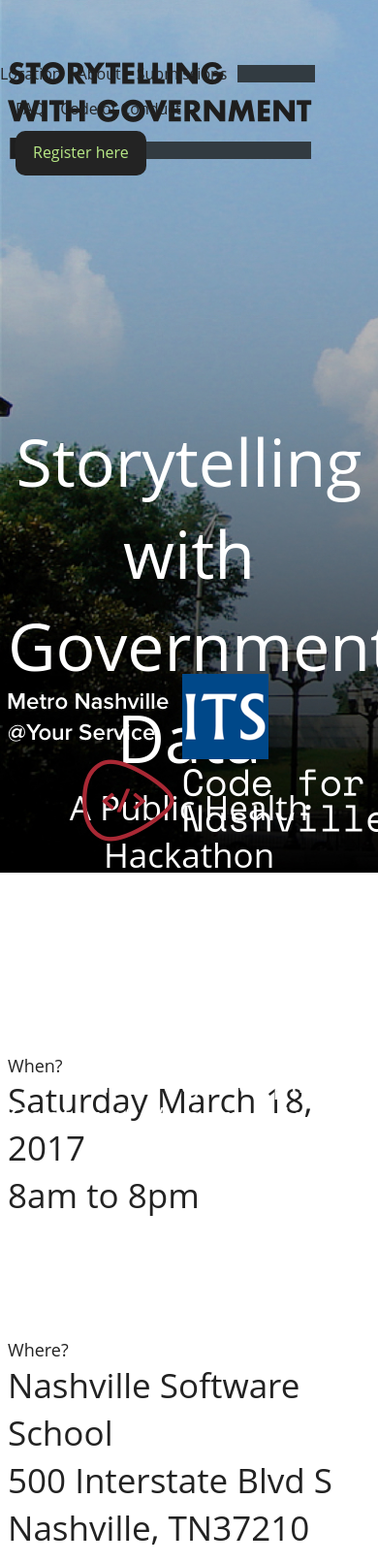
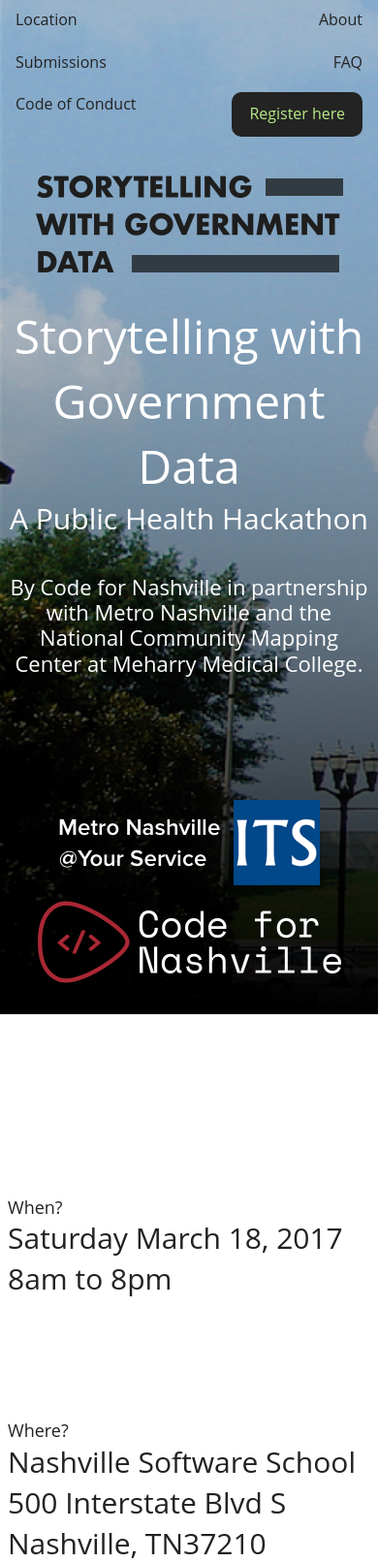
Before and after one commit to enlore/pubhealth-hackathon-2017, a Node project: template src/pages/index.pug in a window 390 px wide; the page is wider, and only the part inside the window is pictured. Shown: the top 1612 px of that part at 97% size. Run offline with Node 20 templates, Linux system fonts and the light colour scheme; the template is opened without the code that fills it, so the values that code supplies are empty.

Commit message:
More mobile friendly

```diff
--- a/public/css/main.css
+++ b/public/css/main.css
@@ -7,13 +7,21 @@
   margin: 0; }
 
 h1 {
-  font-size: 68px; }
+  font-size: 48px; }
 
 h2 {
-  font-size: 35px; }
+  font-size: 30px; }
 
 h3 {
-  font-size: 30px; }
+  font-size: 24px; }
+
+@media (min-width: 768px) {
+  h1 {
+    font-size: 68px; }
+  h2 {
+    font-size: 36px; }
+  h3 {
+    font-size: 30px; } }
 
 p, span, li {
   font-size: 18px;
@@ -37,7 +45,12 @@
   margin-bottom: 1em; }
 
 th, td {
-  font-size: 30px; }
+  font-size: 18px;
+  line-height: 1.2; }
+
+@media (min-width: 768px) {
+  th, td {
+    font-size: 30px; } }
 
 .tableish .row {
   margin-top: 96px;
@@ -47,41 +60,88 @@
   background-image: url("/img/tn-state-capitol-building.jpg");
   background-repeat: no-repeat;
   background-size: cover;
-  height: 900px;
-  position: relative; }
-  header nav {
+  position: relative;
+  padding-top: 0;
+  padding-bottom: 32px; }
+  @media (min-width: 768px) {
+    header {
+      padding-top: 64px;
+      padding-bottom: 64px;
+      min-height: 900px; } }
+  header .headline {
+    color: #fff;
+    margin-top: 32px; }
+    @media (min-width: 768px) {
+      header .headline {
+        margin-top: 256px; } }
+  header .intro {
+    font-size: 22px; }
+    @media (min-width: 768px) {
+      header .intro {
+        font-size: 30px; } }
+  @media (min-width: 768px) {
+    header .logos {
+      position: absolute;
+      bottom: 32px;
+      max-width: 1200px;
+      width: 100%;
+      overflow: hidden; } }
+  header .logo-metro {
+    display: block;
+    margin: 0 auto; }
+    @media (min-width: 768px) {
+      header .logo-metro {
+        margin: none;
+        float: left; } }
+  header .logo-c4n {
+    display: block;
+    margin: 0 auto;
+    margin-top: 16px; }
+    @media (min-width: 768px) {
+      header .logo-c4n {
+        margin: none;
+        float: right; } }
+
+.img-logo {
+  display: block;
+  margin: 0 auto; }
+
+nav {
+  padding-left: 16px;
+  padding-right: 16px;
+  margin-bottom: 32px;
+  overflow: hidden; }
+
+nav .nav-member {
+  display: block;
+  padding: 8px 0;
+  width: 50%;
+  float: left; }
+
+nav .nav-member:nth-child(2n) {
+  text-align: right; }
+
+@media (min-width: 768px) {
+  nav {
+    margin-bottom: 0;
+    padding-left: 0;
     position: absolute;
     right: 128px; }
-  header nav a {
+  nav a {
     display: inline-block;
     margin-left: 16px;
-    color: #232323;
-    padding-bottom: 8px;
-    border-bottom: 2px solid transparent;
-    transition: border-color 180ms ease; }
-  header nav a:hover {
-    border-color: #B8E986; }
-  header nav a:first-child {
-    margin-left: 0; }
-  header .headline {
-    margin-top: 256px;
-    color: #fff; }
-  header .intro {
-    font-size: 30px; }
-  header .logos {
-    position: absolute;
-    bottom: 32px;
-    max-width: 1200px;
-    width: 100%;
-    overflow: hidden; }
-  header .logo-metro {
-    position: absolute;
-    right: 128px;
-    bottom: 68px; }
-  header .logo-c4n {
-    position: absolute;
-    left: 128px;
-    bottom: 68px; }
+    padding-bottom: 8px; } }
+
+nav a {
+  color: #232323;
+  border-bottom: 2px solid transparent;
+  transition: border-color 180ms ease; }
+
+nav a:hover {
+  border-color: #B8E986; }
+
+nav a:first-child {
+  margin-left: 0; }
 
 a {
   transition: border-color 180ms ease, background-image 180ms ease;
@@ -101,18 +161,24 @@
   background-repeat: repeat-x;
   padding-bottom: 6px; }
 
-header, section {
+section {
   padding-top: 64px;
   padding-bottom: 64px; }
 
 footer {
   padding-bottom: 96px; }
 
-.dark {
+a.bright {
+  color: #B8E986; }
+
+a {
+  color: #232323; }
+
+section.dark {
   background-color: #232323;
   color: #fff; }
 
-.bright {
+section.bright {
   background-color: #B8E986;
   color: #232323; }
 
@@ -211,3 +277,7 @@
 
 .u-bold {
   font-weight: bold; }
+
+.u-imgResp {
+  display: block;
+  max-width: 100%; }
--- a/src/pages/index.pug
+++ b/src/pages/index.pug
@@ -11,29 +11,29 @@
 
   header
     nav.nav
-      a.nav-link(href="#location") Location
-      a.nav-link(href="#about") About
-      a.nav-link(href="#submissions") Submissions
-      a.nav-link(href="#faq") FAQ
-      a.nav-link(href="#coc") Code of Conduct
-      a.nav-button.btn.btn--bright(href="https://www.eventbrite.com/e/storytelling-with-government-data-a-public-health-hackathon-tickets-31591056701", target="_blank").
-        Register here
+      a.nav-member(href="#location") Location
+      a.nav-member(href="#about") About
+      a.nav-member(href="#submissions") Submissions
+      a.nav-member(href="#faq") FAQ
+      a.nav-member(href="#coc") Code of Conduct
+      .nav-member
+        a.btn.btn--bright(href="https://www.eventbrite.com/e/storytelling-with-government-data-a-public-health-hackathon-tickets-31591056701", target="_blank").
+          Register here
 
     .container
-      img.img-resp.img-logo(src="/img/hackathon-logo.png")
+      img.img-logo.u-imgResp(src="/img/hackathon-logo.png")
 
       .headline.u-textCenter
         h1 Storytelling with Government Data
         h2 A Public Health Hackathon
 
         p.intro.
-          By Code for Nashville in partnership with the Government of Metro
-          Nashville and National Community Mapping Center at Meharry Medical
-          College.
+          By Code for Nashville in partnership with Metro Nashville and the
+          National Community Mapping Center at Meharry Medical College.
 
       .u-cf.logos()
-        img.img-resp.u-floatLeft(src="/img/metro-its-logo.png")
-        img.img-resp.u-floatRight(src="/img/c4n-logo.png")
+        img.logo-metro.u-imgResp(src="/img/metro-its-logo.png")
+        img.logo-c4n.u-imgResp(src="/img/c4n-logo.png")
 
   section.tableish
     .container
@@ -71,7 +71,7 @@
 
       .row
         .three.columns
-          p I've never heard of Mappler.
+          p I've never heard of Mappler
 
         .nine.columns
           h2 Preliminary Workshops
@@ -153,7 +153,7 @@
           p <blurb about mappler>
 
           h3 Safe Routes to Schools
-          p http://www.immappler.com/srtsnashville/
+          p #[a.squig.bright(target="_blank", href="http://www.immappler.com/srtsnashville/") Check out the live app]
           p img of map interface
           p blurb about project
 
@@ -176,7 +176,7 @@
             designers hack it up and turn it into a powerful interactive tool or
             visualization?
 
-          p Email us at #[a(href="mailto:info@codefornashville.org?subject=Public Health Dataset") info@codefornashville.org ]
+          p Email us at #[a.squig.u-bold(href="mailto:info@codefornashville.org?subject=Public Health Dataset") info@codefornashville.org ]
 
           h2.title Submit a Project Idea
           p.
@@ -192,7 +192,7 @@
             volunteer, not for profit projects that are motivated by the desire to
             improve Metro Nashville’s ability to serve its residents.
 
-          p Email us at #[a(href="mailto:info@codefornashville.org?subject=Public Health Project") info@codefornashaville.org ]
+          p Email us at #[a.squig.u-bold(href="mailto:info@codefornashville.org?subject=Public Health Project") info@codefornashaville.org ]
 
   section#faq
     .container
@@ -245,7 +245,9 @@
   section#register-cta.bright
     .container
       h2.u-textCenter.
-        Any questions? Email #[a(href="mailto:info@codefornashville.org?subject=General Question") info@codefornashville.org ].
+        Any questions?
+
+      p.u-textCenter.lg.u-bold #[a.squig(href="mailto:info@codefornashville.org?subject=General Question") Email us. ]
 
       .button-wrap.u-textCenter(style="margin-top: 96px;")
         a.btn.btn--dark.btn--lg(style="", href="https://www.eventbrite.com/e/storytelling-with-government-data-a-public-health-hackathon-tickets-31591056701", target="_blank").
@@ -259,4 +261,6 @@
       p.lg #[a.squig(target="_blank", href="http://home.mmc.edu/") Meharry ]
       p.lg #[a.squig(target="_blank", href="http://www.nashville.gov/Information-Technology-Services.aspx") Nashville ITS ]
       p.lg #[a.squig(target="_blank", href="https://data.nashville.gov") The Nashville Open Data Portal ]
-      p.lg #[a.squig(target="_blank", href="http://www.nashville.gov/Government/Open-Data.aspx") Metro’s Nashville.gov Open Data Page]
+
+      h2.title More About All This
+      p.lg #[a.squig(target="_blank", href="http://www.nashville.gov/Government/Open-Data.aspx") About the Open Data Portal]
--- a/src/styles/_typography.scss
+++ b/src/styles/_typography.scss
@@ -8,9 +8,15 @@
   margin: 0;
 }
 
-h1 { font-size: 68px; }
-h2 { font-size: 35px; }
-h3 { font-size: 30px; }
+h1 { font-size: 48px; }
+h2 { font-size: 30px; }
+h3 { font-size: 24px; }
+
+@media (min-width: 768px) {
+  h1 { font-size: 68px; }
+  h2 { font-size: 36px; }
+  h3 { font-size: 30px; }
+}
 
 p,span,li {
     font-size: 18px;
@@ -39,5 +45,12 @@
 }
 
 th, td {
-  font-size: 30px;
+  font-size: 18px;
+  line-height: 1.2;
 }
+
+@media (min-width: 768px) {
+  th, td {
+    font-size: 30px;
+  }
+}
--- a/src/styles/main.scss
+++ b/src/styles/main.scss
@@ -4,6 +4,10 @@
 $lightGrey: #D8D8D8;
 
 $green: #B8E986;
+
+//.bright {
+  //color: $green;
+//}
 
 @import '_typography.scss';
 
@@ -16,58 +20,114 @@
     background-image: url('/img/tn-state-capitol-building.jpg');
     background-repeat: no-repeat;
     background-size: cover;
-    height: 900px;
     position: relative;
+    padding-top: 0;
+    padding-bottom: 32px;
 
-    nav {
-        position: absolute;
-        right: 128px;
-    }
-
-    nav a {
-        display: inline-block;
-        margin-left: 16px;
-        color: $grey;
-        padding-bottom: 8px;
-        border-bottom: 2px solid transparent;
-        transition: border-color 180ms ease;
-    }
-
-    nav a:hover {
-        border-color: $green;
-    }
-
-    nav a:first-child {
-        margin-left: 0;
+    @media (min-width: 768px) {
+      padding-top: 64px;
+      padding-bottom: 64px;
+      min-height: 900px;
     }
 
     .headline {
+      color: $white;
+      margin-top: 32px;
+
+      @media (min-width: 768px) {
         margin-top: 256px;
-        color: $white;
+      }
     }
 
     .intro {
+      font-size: 22px;
+
+      @media (min-width: 768px) {
         font-size: 30px;
+      }
     }
 
     .logos {
-       position: absolute;
-       bottom: 32px;
-       max-width: 1200px;
-       width: 100%;
-       overflow: hidden;
+      @media (min-width: 768px) {
+        position: absolute;
+        bottom: 32px;
+        max-width: 1200px;
+        width: 100%;
+        overflow: hidden;
+      }
     }
+
     .logo-metro {
-        position: absolute;
-        right: 128px;
-        bottom: 68px;
+      display: block;
+      margin: 0 auto;
+
+      @media (min-width: 768px) {
+        margin: none;
+        float: left;
+      }
     }
 
     .logo-c4n {
-        position: absolute;
-        left: 128px;
-        bottom: 68px;
+      display: block;
+      margin: 0 auto;
+      margin-top: 16px;
+
+      @media (min-width: 768px) {
+        margin: none;
+        float: right;
+      }
     }
+}
+
+.img-logo {
+  display: block;
+  margin: 0 auto;
+}
+
+nav {
+  padding-left: 16px;
+  padding-right: 16px;
+  margin-bottom: 32px;
+  overflow: hidden;
+}
+
+nav .nav-member {
+  display: block;
+  padding: 8px 0;
+  width: 50%;
+  float: left;
+}
+
+nav .nav-member:nth-child(2n) {
+  text-align: right;
+}
+
+@media (min-width: 768px) {
+  nav {
+      margin-bottom: 0;
+      padding-left: 0;
+      position: absolute;
+      right: 128px;
+  }
+
+  nav a {
+      display: inline-block;
+      margin-left: 16px;
+      padding-bottom: 8px;
+  }
+}
+nav a {
+    color: $grey;
+    border-bottom: 2px solid transparent;
+    transition: border-color 180ms ease;
+}
+
+nav a:hover {
+    border-color: $green;
+}
+
+nav a:first-child {
+    margin-left: 0;
 }
 
 a {
@@ -92,7 +152,7 @@
   padding-bottom: 6px;
 }
 
-header, section {
+section {
   padding-top: 64px;
   padding-bottom: 64px;
 }
@@ -101,12 +161,20 @@
   padding-bottom: 96px;
 }
 
-.dark {
+a.bright {
+  color: $green;
+}
+
+a {
+  color: $grey;
+}
+
+section.dark {
     background-color: $grey;
     color: $white;
 }
 
-.bright {
+section.bright {
     background-color: $green;
     color: $grey;
 }
@@ -230,3 +298,8 @@
 .u-bold {
   font-weight: bold;
 }
+
+.u-imgResp {
+  display: block;
+  max-width: 100%;
+}
```
Also changed, not shown: public/index.html (+18 -14 lines).
